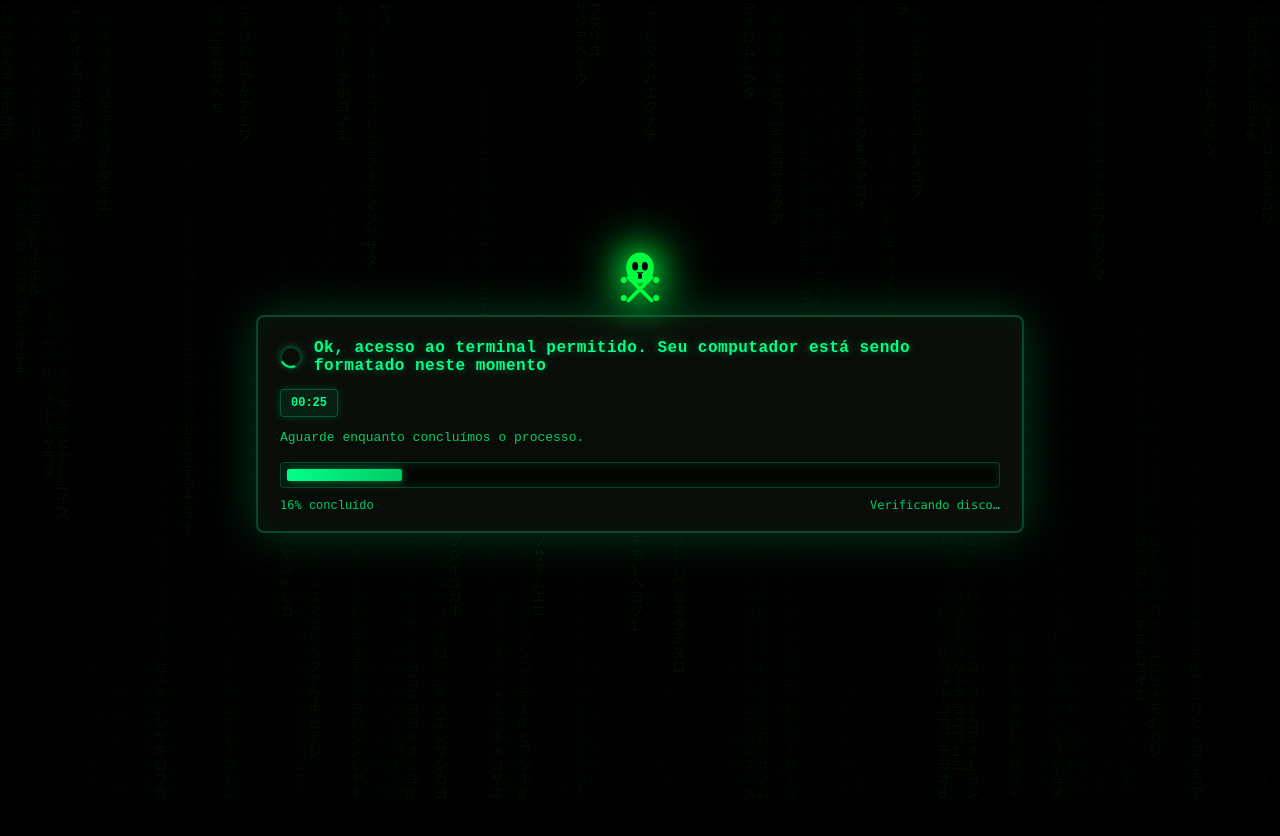
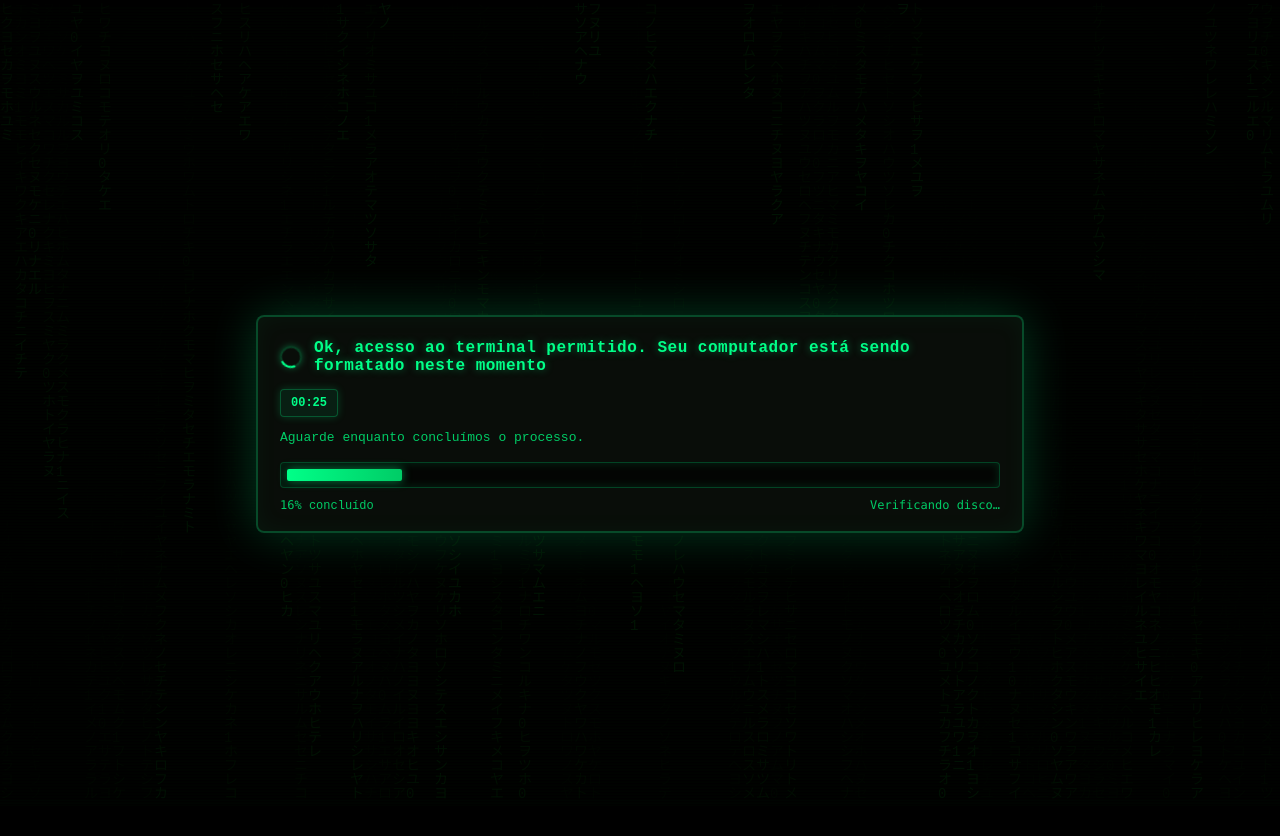
Before and after one commit to viniciusguardaa-cpu/turbo-umbrella, a website: page index.html in a window 1280 px wide. Drawn offline with Linux system fonts and the light colour scheme.

Commit message:
Remove skull, add Windows terminal boot animation on page load

```diff
--- a/index.html
+++ b/index.html
@@ -82,11 +82,19 @@
             border-radius: 8px;
             padding: 22px 22px 18px;
             backdrop-filter: blur(10px);
-            box-shadow: 0 0 40px rgba(0, 255, 65, 0.2),
-                inset 0 0 20px rgba(0, 255, 65, 0.05);
+            box-shadow: 0 0 40px rgba(0, 255, 136, 0.15),
+                inset 0 0 20px rgba(0, 255, 136, 0.03);
             position: relative;
             z-index: 2;
             animation: cardGlow 3s ease-in-out infinite;
+            opacity: 0;
+            transform: translateY(20px);
+            transition: opacity 0.8s ease-out, transform 0.8s ease-out;
+        }
+
+        .card.visible {
+            opacity: 1;
+            transform: translateY(0);
         }
 
         @keyframes cardGlow {
@@ -101,20 +109,62 @@
             }
         }
 
-        .skull {
-            position: absolute;
-            top: -70px;
-            left: 50%;
-            transform: translateX(-50%);
-            width: 60px;
-            height: 60px;
-            z-index: 3;
+        .terminal-boot {
+            position: fixed;
+            top: 0;
+            left: 0;
+            width: 100%;
+            height: 100%;
+            background: #000;
+            z-index: 1000;
+            display: flex;
+            flex-direction: column;
+            justify-content: center;
+            padding: 40px;
+            font-family: 'Courier New', monospace;
+            color: var(--text);
+            opacity: 1;
+            transition: opacity 0.5s ease-out;
         }
 
-        .skull svg {
-            width: 100%;
-            height: 100%;
-            filter: drop-shadow(0 0 15px #00ff41) drop-shadow(0 0 25px #00ff41);
+        .terminal-boot.hidden {
+            opacity: 0;
+            pointer-events: none;
+        }
+
+        .boot-line {
+            font-size: 14px;
+            margin: 4px 0;
+            opacity: 0;
+            animation: fadeInLine 0.1s forwards;
+        }
+
+        @keyframes fadeInLine {
+            to {
+                opacity: 1;
+            }
+        }
+
+        .boot-cursor {
+            display: inline-block;
+            width: 10px;
+            height: 16px;
+            background: var(--text);
+            margin-left: 4px;
+            animation: blink 0.8s infinite;
+        }
+
+        @keyframes blink {
+
+            0%,
+            50% {
+                opacity: 1;
+            }
+
+            51%,
+            100% {
+                opacity: 0;
+            }
         }
 
         .top {
@@ -279,32 +329,12 @@
 </head>
 
 <body>
+    <div class="terminal-boot" id="terminalBoot">
+        <div id="bootLines"></div>
+    </div>
+
     <canvas class="matrix-bg" id="matrixCanvas"></canvas>
     <main class="card" role="status" aria-live="polite">
-        <div class="skull">
-            <svg viewBox="0 0 100 100" fill="none" xmlns="http://www.w3.org/2000/svg">
-                <!-- Skull -->
-                <ellipse cx="50" cy="35" rx="22" ry="25" fill="#00ff41" stroke="#00ff41" stroke-width="2" />
-                <ellipse cx="42" cy="32" rx="5" ry="7" fill="#000" />
-                <ellipse cx="58" cy="32" rx="5" ry="7" fill="#000" />
-                <path d="M 45 42 Q 50 45 55 42" stroke="#000" stroke-width="2" fill="none" />
-                <rect x="47" y="45" width="6" height="8" fill="#000" />
-
-                <!-- Crossbones -->
-                <g transform="rotate(-45 50 70)">
-                    <rect x="20" y="67" width="60" height="6" rx="3" fill="#00ff41" />
-                </g>
-                <g transform="rotate(45 50 70)">
-                    <rect x="20" y="67" width="60" height="6" rx="3" fill="#00ff41" />
-                </g>
-
-                <!-- Bone ends -->
-                <circle cx="23" cy="55" r="5" fill="#00ff41" />
-                <circle cx="77" cy="55" r="5" fill="#00ff41" />
-                <circle cx="23" cy="85" r="5" fill="#00ff41" />
-                <circle cx="77" cy="85" r="5" fill="#00ff41" />
-            </svg>
-        </div>
         <div class="top">
             <div class="title">
                 <div class="spinner" aria-hidden="true"></div>
@@ -332,6 +362,65 @@
         </div>
 
     </main>
+
+    <script>
+        // Terminal Boot Animation
+        const bootLines = [
+            'Microsoft Windows [Version 10.0.19045.3803]',
+            '(c) Microsoft Corporation. All rights reserved.',
+            '',
+            'C:\\Windows\\system32>',
+            'Checking system permissions...',
+            'Access Level: ADMINISTRATOR',
+            '',
+            'Initializing remote connection...',
+            'Connection established: 192.168.1.1',
+            '',
+            'Loading system modules...',
+            '[OK] kernel32.dll',
+            '[OK] ntdll.dll',
+            '[OK] user32.dll',
+            '',
+            'System access granted.',
+            'Starting process...',
+            ''
+        ];
+
+        const bootContainer = document.getElementById('bootLines');
+        const terminalBoot = document.getElementById('terminalBoot');
+        const card = document.querySelector('.card');
+        let lineIndex = 0;
+
+        function addBootLine() {
+            if (lineIndex < bootLines.length) {
+                const line = document.createElement('div');
+                line.className = 'boot-line';
+                line.textContent = bootLines[lineIndex];
+
+                if (lineIndex === bootLines.length - 1) {
+                    const cursor = document.createElement('span');
+                    cursor.className = 'boot-cursor';
+                    line.appendChild(cursor);
+                }
+
+                bootContainer.appendChild(line);
+                lineIndex++;
+
+                const delay = bootLines[lineIndex - 1] === '' ? 50 : (Math.random() * 100 + 50);
+                setTimeout(addBootLine, delay);
+            } else {
+                setTimeout(() => {
+                    terminalBoot.classList.add('hidden');
+                    card.classList.add('visible');
+                    setTimeout(() => {
+                        terminalBoot.remove();
+                    }, 500);
+                }, 800);
+            }
+        }
+
+        addBootLine();
+    </script>
 
     <script>
         const TOTAL = 30_000;
```
